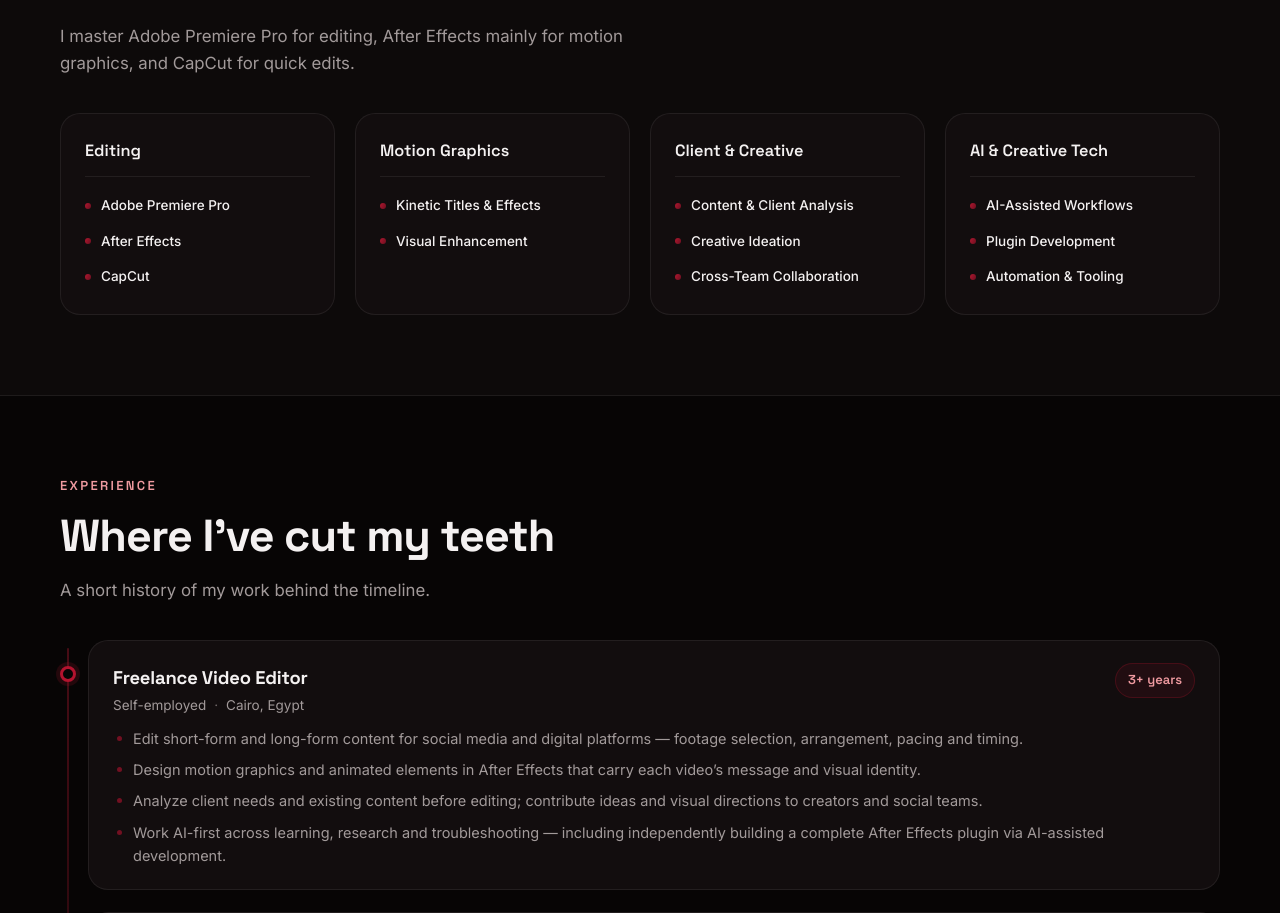
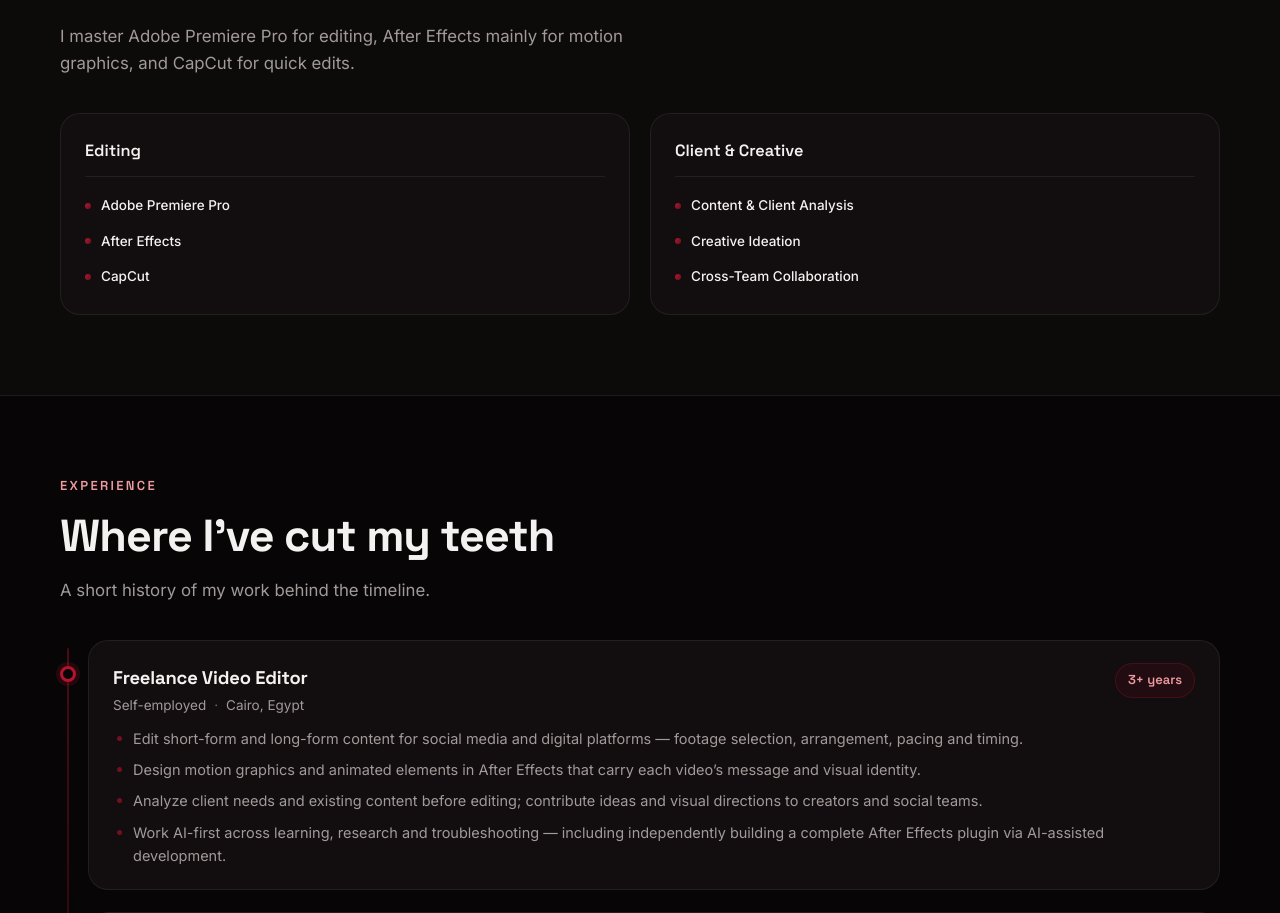
Before and after one commit to hazem7mmohammed-hash/hazem7mmohammed-hash.github.io, a React (Vite) app: page / in a window 1280 px wide. Shown: the part 1696-2609 px from the top of the page. Built offline with nearby package versions, Linux system fonts and the light colour scheme; no server answers.

Commit message:
Remove Motion Graphics and AI & Creative Tech skill groups

```diff
--- a/src/content.ts
+++ b/src/content.ts
@@ -489,29 +489,12 @@ export const SKILL_GROUPS: SkillGroup[] = [
     ],
   },
   {
-    id: 'motion',
-    label: { en: 'Motion Graphics', ar: 'الموشن جرافيك' },
-    items: [
-      { name: 'Kinetic Titles & Effects' },
-      { name: 'Visual Enhancement' },
-    ],
-  },
-  {
     id: 'creative',
     label: { en: 'Client & Creative', ar: 'العميل والإبداع' },
     items: [
       { name: 'Content & Client Analysis' },
       { name: 'Creative Ideation' },
       { name: 'Cross-Team Collaboration' },
-    ],
-  },
-  {
-    id: 'ai',
-    label: { en: 'AI & Creative Tech', ar: 'الذكاء الاصطناعي والتقنيات' },
-    items: [
-      { name: 'AI-Assisted Workflows' },
-      { name: 'Plugin Development' },
-      { name: 'Automation & Tooling' },
     ],
   },
 ]
--- a/src/index.css
+++ b/src/index.css
@@ -1324,7 +1324,7 @@ background:
 
 .skill-grid {
   display: grid;
-  grid-template-columns: repeat(4, 1fr);
+  grid-template-columns: repeat(2, 1fr);
   gap: 20px;
 }
 
```
